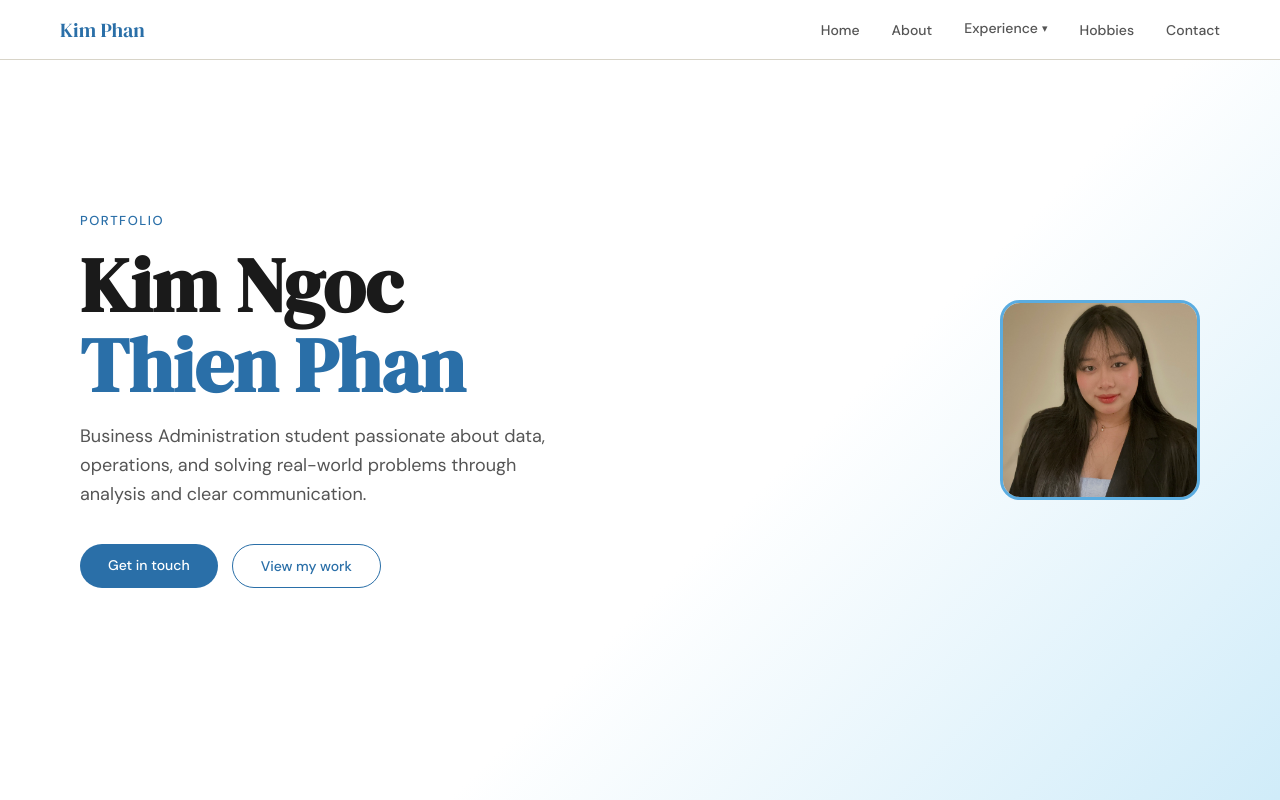
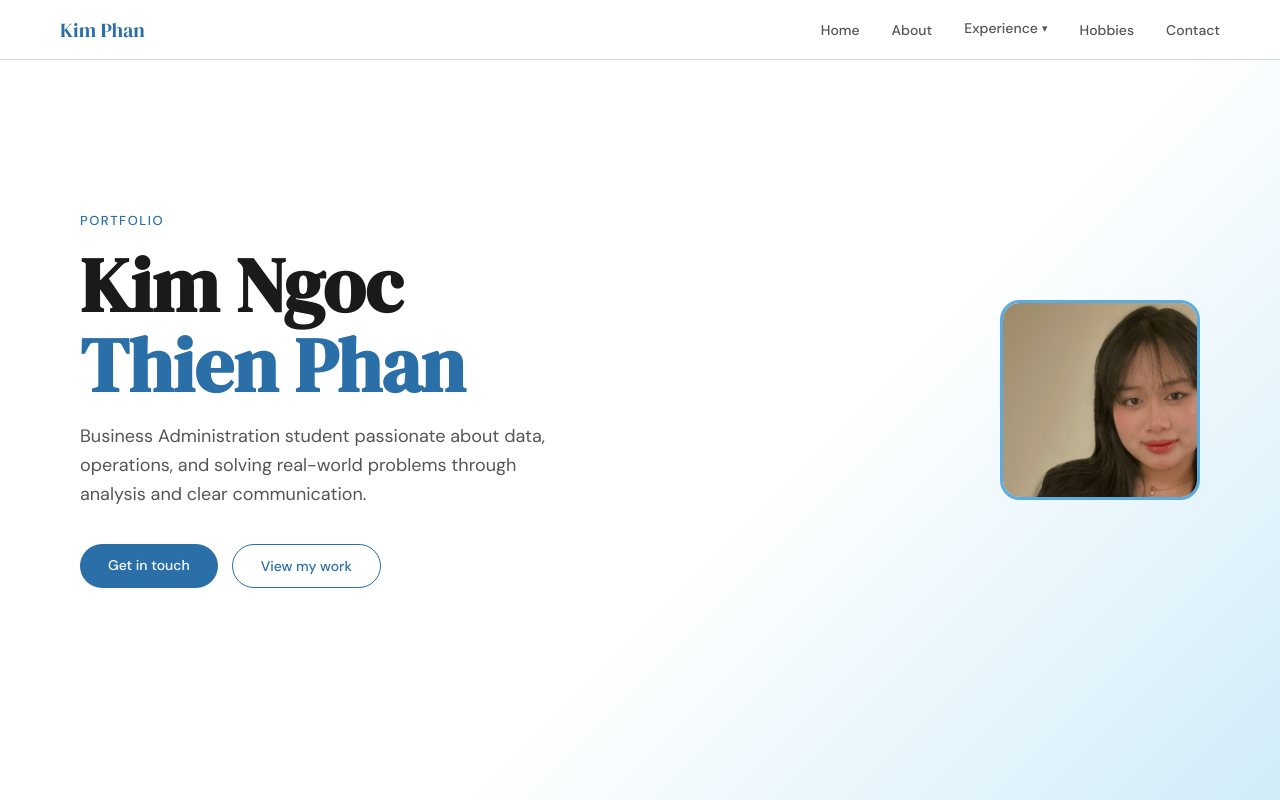
Before and after one commit to kimngc/kimngc.github.io, a plain HTML site: page index.html in a window 1280 px wide. Shown: the top 800 px of the page. Drawn offline with Linux system fonts and the light colour scheme.

Commit message:
Update index.html

```diff
--- a/index.html
+++ b/index.html
@@ -46,7 +46,7 @@ section:nth-child(even){background:var(--cream);}
 .btn-secondary{background:transparent;color:var(--blue-deeper);border:1.5px solid var(--blue-deeper);padding:12px 28px;border-radius:100px;font-size:14px;font-weight:500;cursor:pointer;text-decoration:none;transition:all .2s;}
 .btn-secondary:hover{background:var(--blue-deeper);color:white;}
 .hero-img-box{width:200px;height:200px;border-radius:20px;border:3px solid var(--blue-dark);overflow:hidden;flex-shrink:0;}
-.hero-img-box img{width:100%;height:100%;object-fit:cover;display:block;}
+.hero-img-box img{width:150%;height:150%;object-fit:cover;display:block;}
 
 #about{flex-direction:column;align-items:flex-start;gap:40px;}
 .section-label{font-size:12px;font-weight:600;letter-spacing:2px;text-transform:uppercase;color:var(--blue-deeper);margin-bottom:8px;}
```
